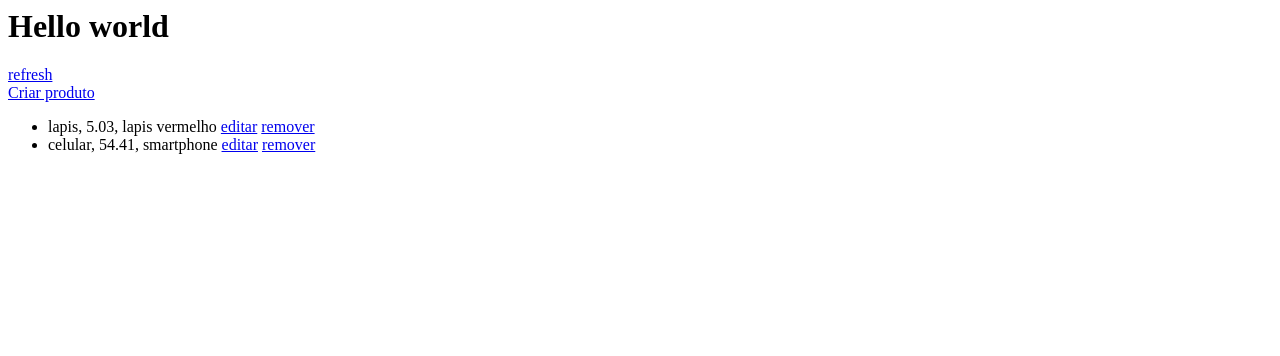
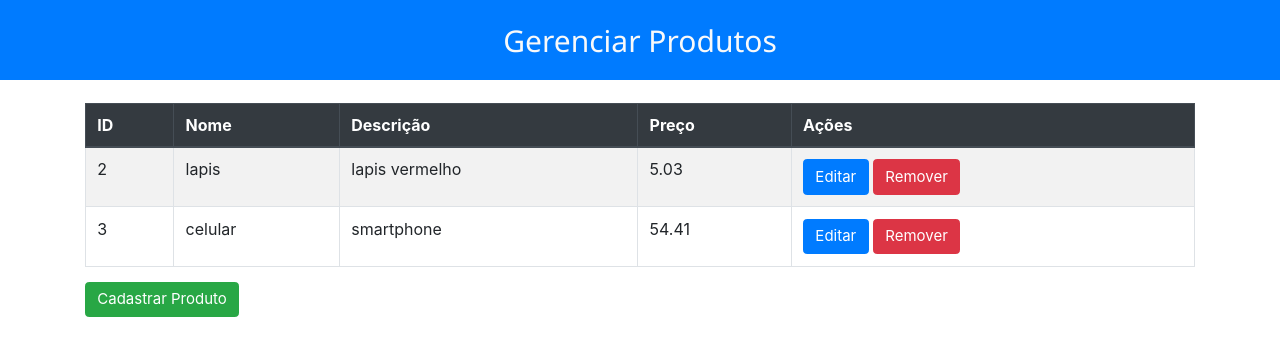
Before and after one commit to matheusladislau/django, a Django app: page / in a window 1280 px wide. Shown: the top 356 px of the page. Run offline with Django 3.2, Linux system fonts and the light colour scheme; data comes from the database, SQL or seed files in the repository; some libraries are stand-ins or nearby versions.

Commit message:
index with bootstrap

```diff
--- a/polls/static/css/index.css
+++ b/polls/static/css/index.css
@@ -1,3 +1,3 @@
-.form-group {
-   float:left;
+.top{
+  height: 10vh;
 }
--- a/polls/templates/polls/index.html
+++ b/polls/templates/polls/index.html
@@ -1,20 +1,72 @@
 <html>
-  <head></head>
+  {% load static %}
+  <head>
+    <title>Gerenciar Produtos</title>
+    <!-- fadding -->
+    <link rel="stylesheet" href="{% static 'css/w3.css' %}">
+
+    <!-- Bootstrap CSS -->
+    <link rel="stylesheet" href="{% static 'css//bootstrap.min.css' %}">
+
+    <link rel="stylesheet" href="{% static 'css/index.css' %}">
+
+  </head>
 
   <body>
-    <h1>Hello world</h1>
-  <a href="{% url 'url_index' %}"> refresh </a>
-  <br>
-  <a href="{% url 'url_create' %}"> Criar produto </a>
+    <div class="container-fluid text-light bg-primary text-center top">
+      <br>
+      <h2>Gerenciar Produtos</h2>
 
-  <ul>
+    <!-- <a href="{% url 'url_index' %}"> refresh </a>
+    <br> -->
+    </div>
+
+    <br>
+
+    <div class="container">
+      <table class="table table-striped table-bordered datatable">
+        <thead class="thead-dark">
+          <tr>
+            <th scope="col">ID</th>
+            <th scope="col">Nome</th>
+            <th scope="col">Descrição</th>
+            <th scope="col">Preço</th>
+            <th scope="col">Ações</th>
+          </tr>
+        </thead>
+        <tbody>
+          {% for i in produtos  %}
+          <tr>
+            <td>{{i.id}}</td>
+            <td>{{i.nome}}</td>
+            <td>{{i.descricao}}</td>
+            <td>{{i.valor}}</td>
+            <td>
+              <!-- <button type="button" class="btn btn-danger"> <a href="{% url 'url_update' i.id %}">editar</a></button> -->
+
+              <a href="{% url 'url_update' i.id %}" class="btn btn-primary" role="button">Editar</a>
+              <a href="{% url 'url_delete' i.id %}" class="btn btn-danger" role="button">Remover</a>
+
+              <!-- <a href="{% url 'url_delete' i.id %}">remover</a> -->
+            </td>
+         </tr>
+            {% endfor %}
+        </tbody>
+      </table>
+    </div>
+
+    <div class="container">
+      <a href="{% url 'url_create' %}" class="btn btn-success" role="button">Cadastrar Produto</a>
+    </div>
+
+  <!-- <ul>
     {% for i in produtos %}
       <li>{{i}}, {{i.valor}}, {{i.descricao}}
         <a href="{% url 'url_update' i.id %}">editar</a>
         <a href="{% url 'url_delete' i.id %}">remover</a>
       </li>
     {% endfor %}
-  </ul>
+  </ul> -->
 
   </body>
 </html>
```
